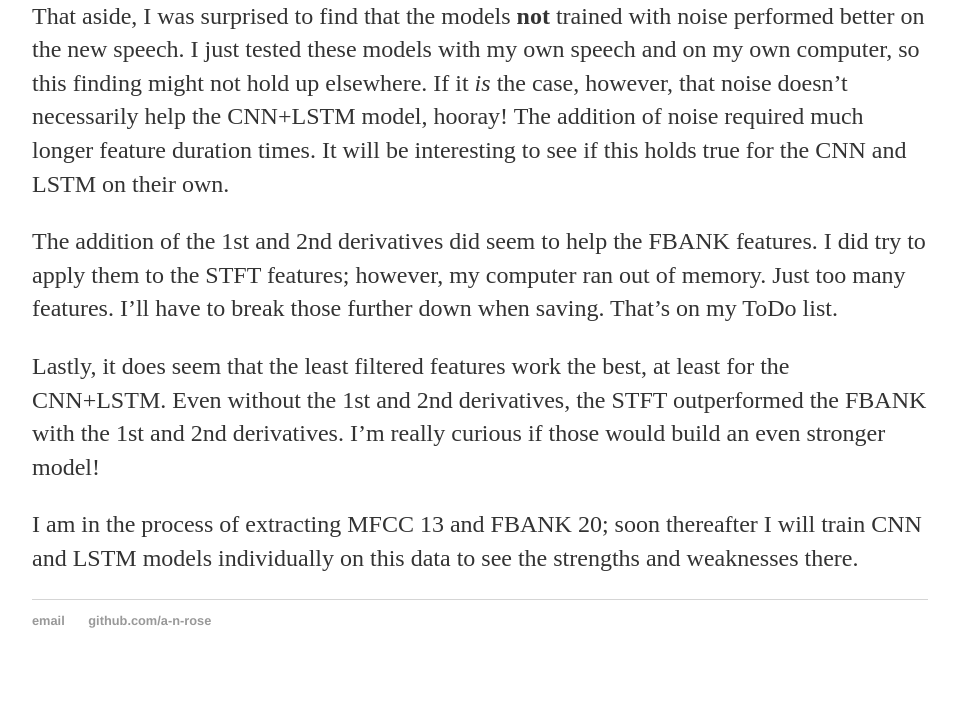
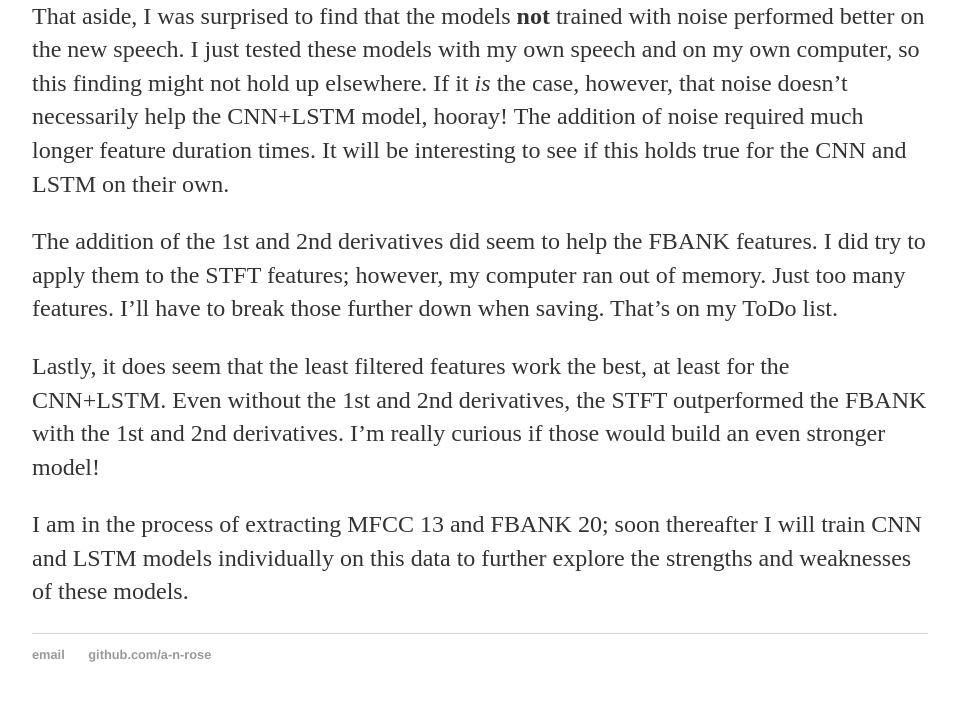
Before and after one commit to a-n-rose/a-n-rose.github.io, a Jekyll site: the page built from _posts/2019-02-17-comparing-features-and-models-deep-learning-and-speech.md, in a window 1280 px wide and 900 px high, scrolled down 4206 px, cut to the strip 178-879 px from the top of the window. Shown: the whole strip, without its empty margins (160-1119 px from the left). Built offline with Jekyll 4.4.1, drawn with Linux system fonts in a browser that asks for light colours.

Commit message:
minor edit

```diff
--- a/_posts/2019-02-17-comparing-features-and-models-deep-learning-and-speech.md
+++ b/_posts/2019-02-17-comparing-features-and-models-deep-learning-and-speech.md
@@ -104,4 +104,4 @@ The addition of the 1st and 2nd derivatives did seem to help the FBANK features.
 
 Lastly, it does seem that the least filtered features work the best, at least for the CNN+LSTM. Even without the 1st and 2nd derivatives, the STFT outperformed the FBANK with the 1st and 2nd derivatives. I'm really curious if those would build an even stronger model!
 
-I am in the process of extracting MFCC 13 and FBANK 20; soon thereafter I will train CNN and LSTM models individually on this data to see the strengths and weaknesses there.
+I am in the process of extracting MFCC 13 and FBANK 20; soon thereafter I will train CNN and LSTM models individually on this data to further explore the strengths and weaknesses of these models.
```
